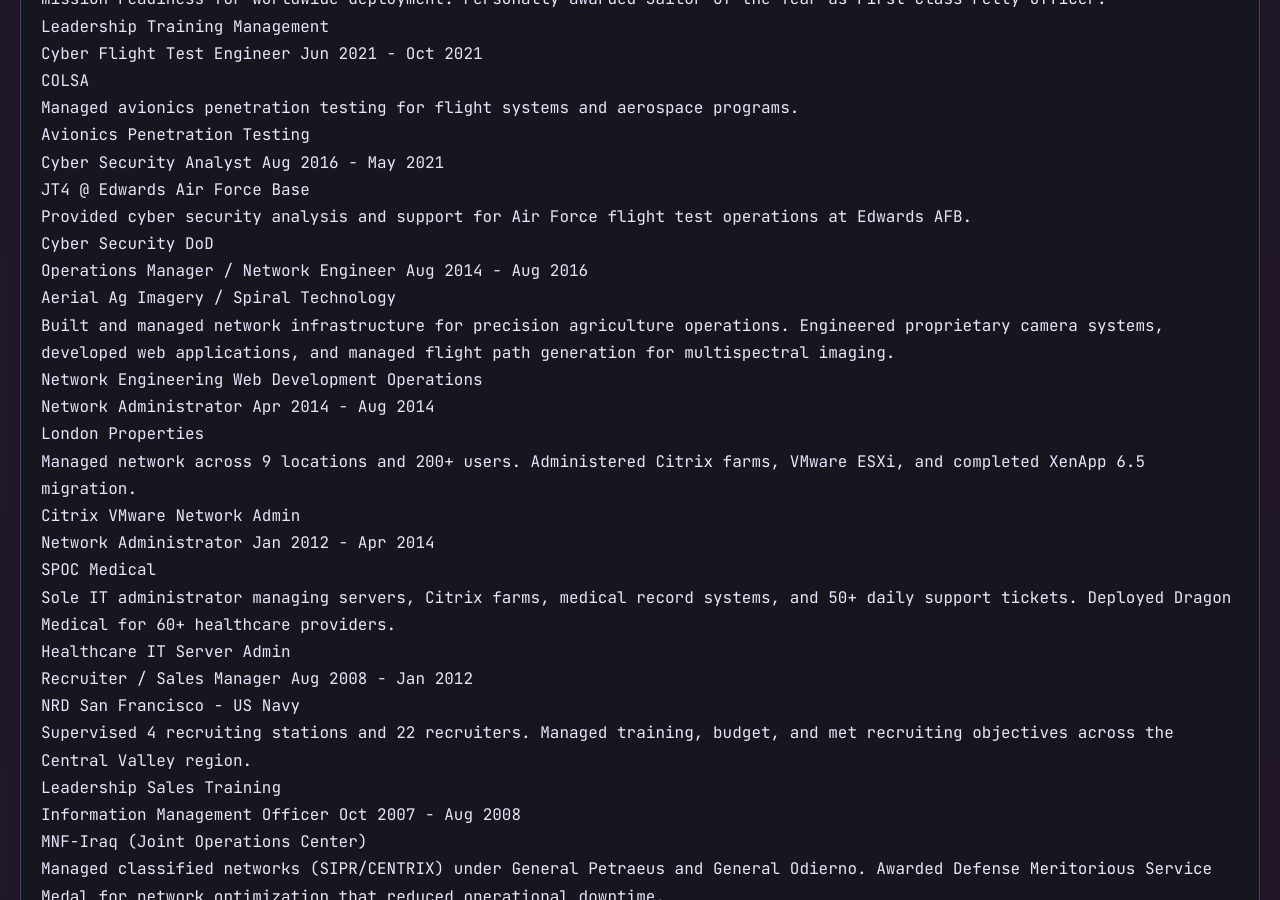
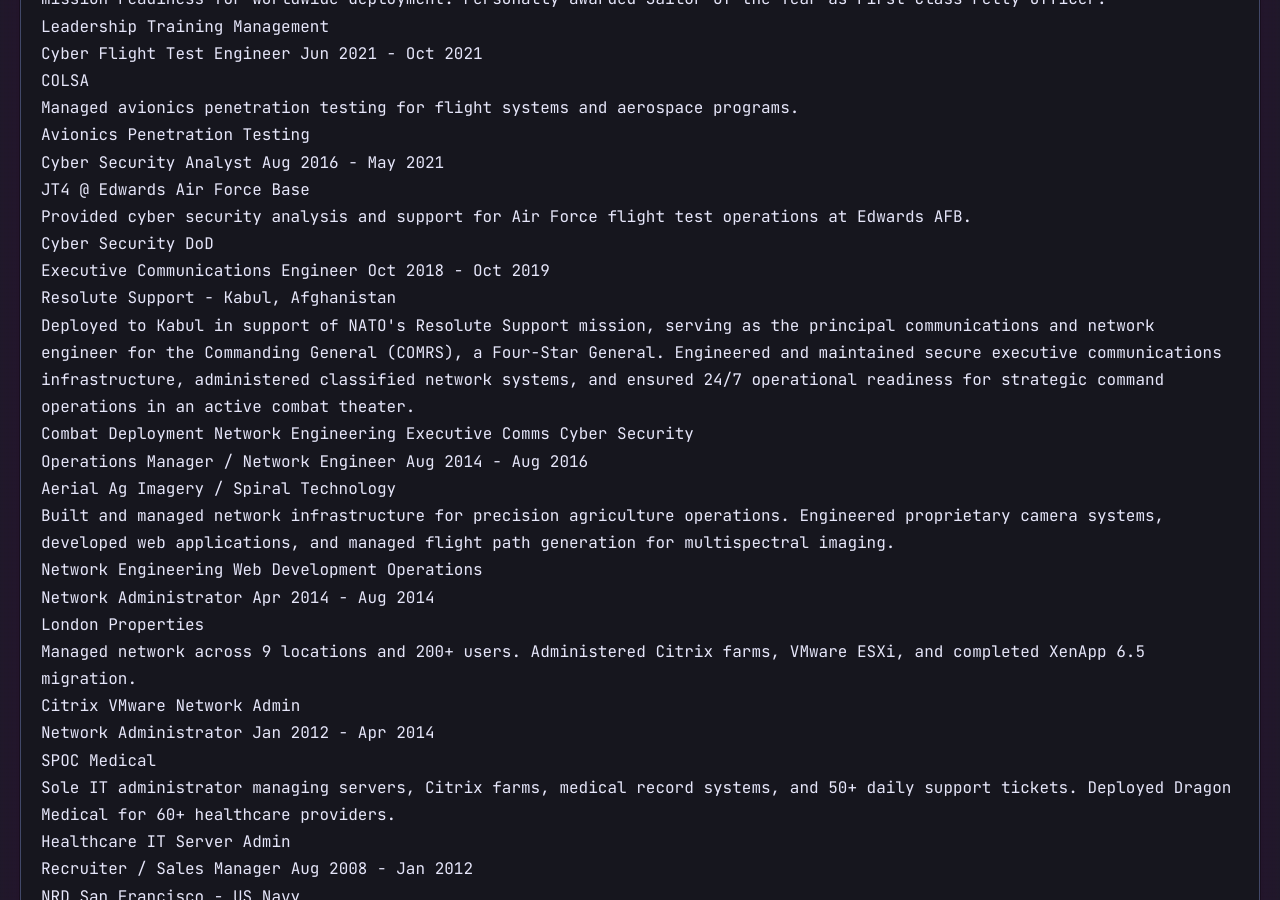
Before and after one commit to p3ta00/p3ta00.github.io, a Jekyll site: the page built from experience.md, in a window 1280 px wide and 900 px high, scrolled down 870 px. Built offline with Jekyll 4.4.1, drawn with Linux system fonts in a browser that asks for light colours.

Commit message:
Add Afghanistan deployment to experience page
- Executive Communications Engineer for COMRS (Four-Star General)
- Kabul, Afghanistan (Oct 2018 - Oct 2019)
- Resolute Support NATO mission

🤖 Generated with [Claude Code](https://claude.com/claude-code)

Co-Authored-By: Claude Opus 4.5 <noreply@anthropic.com>

```diff
--- a/experience.md
+++ b/experience.md
@@ -77,6 +77,21 @@ title: Experience
       <div class="experience-tags">
         <span class="tag">Cyber Security</span>
         <span class="tag">DoD</span>
+      </div>
+    </div>
+
+    <div class="experience-item">
+      <div class="experience-header">
+        <span class="experience-title">Executive Communications Engineer</span>
+        <span class="experience-date">Oct 2018 - Oct 2019</span>
+      </div>
+      <div class="experience-company">Resolute Support - Kabul, Afghanistan</div>
+      <p class="experience-desc">Deployed to Kabul in support of NATO's Resolute Support mission, serving as the principal communications and network engineer for the Commanding General (COMRS), a Four-Star General. Engineered and maintained secure executive communications infrastructure, administered classified network systems, and ensured 24/7 operational readiness for strategic command operations in an active combat theater.</p>
+      <div class="experience-tags">
+        <span class="tag">Combat Deployment</span>
+        <span class="tag">Network Engineering</span>
+        <span class="tag">Executive Comms</span>
+        <span class="tag">Cyber Security</span>
       </div>
     </div>
 
```
